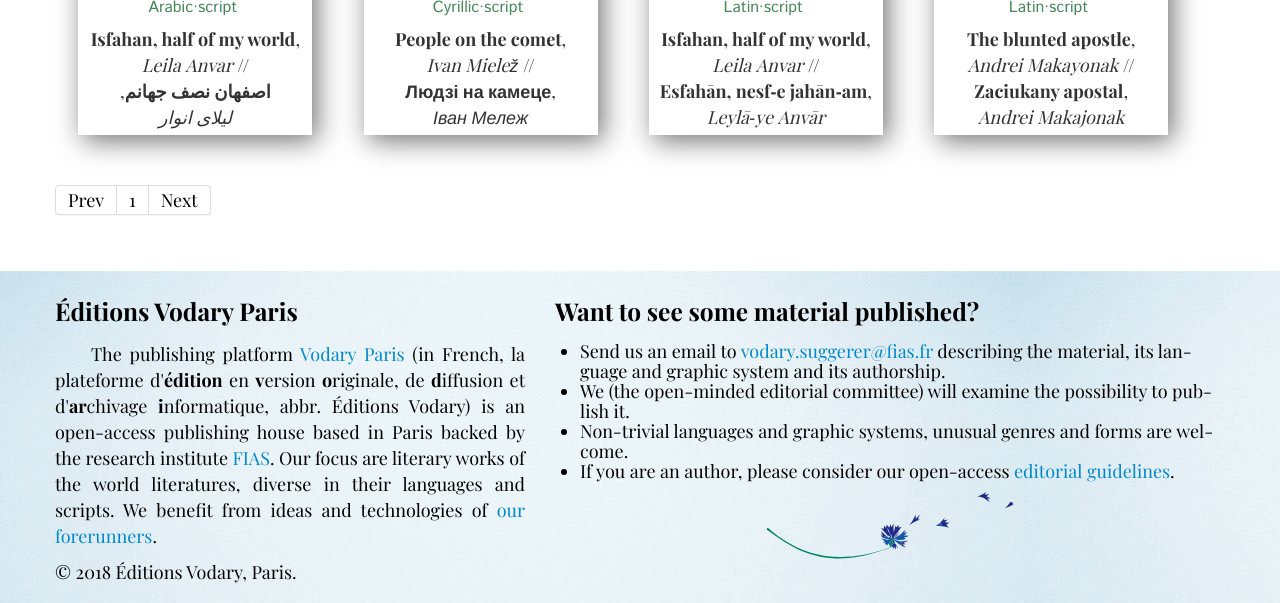
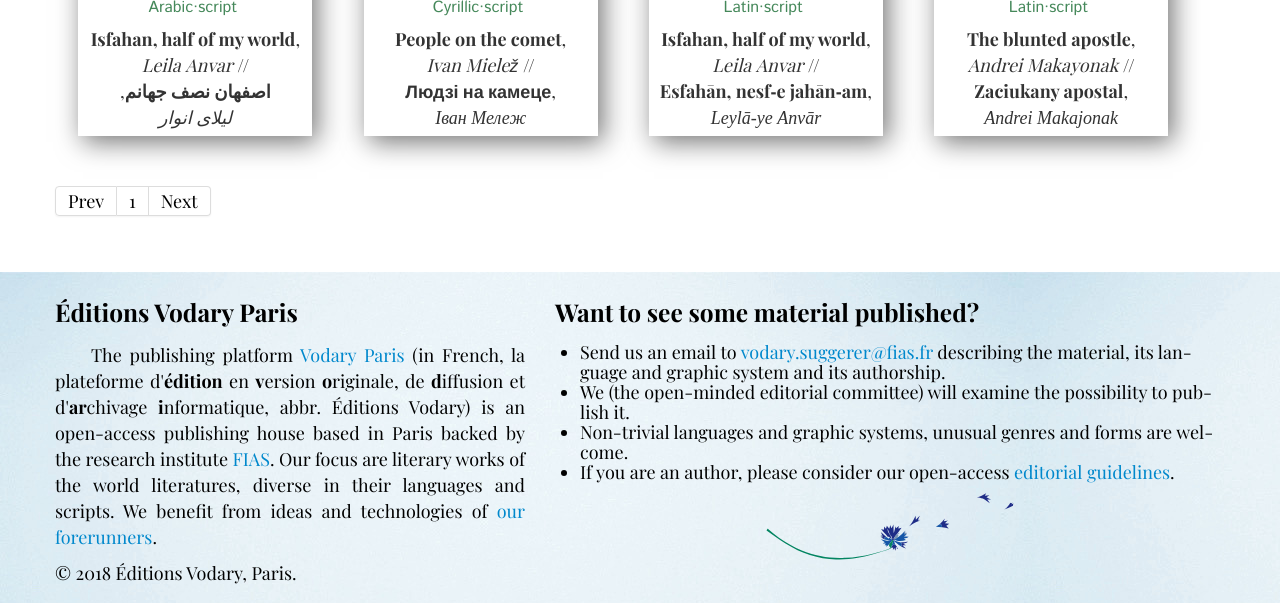
Before and after one commit to mlare/vodary, a Jekyll site: the page built from index.html, in a window 1280 px wide. Shown: the part 650-1253 px from the top of the page. Built offline with Jekyll 4.4.1, drawn with Linux system fonts in a browser that asks for light colours; some web fonts are replaced; Markdown is read by kramdown in place of the engine named in the settings; the list of posts is cut into pages by our own code.

Commit message:
Update postwidget.html

```diff
--- a/_includes/postwidget.html
+++ b/_includes/postwidget.html
@@ -5,5 +5,5 @@
 {% if post.tags %}{% for tag in post.tags %}{% capture tag_name %}{{ tag }}{% endcapture %}
 <nobr>{{ tag_name }}</nobr>&nbsp;{% endfor %}{% endif %}</div></div>
 <div class="item-name">
-<strong>{{ post.title }}</strong>, <i font-family:serif;>{{ post.author }}</i> //<br><strong>{{ post.ortitle }}</strong>, <i font-family:serif;>{{ post.orauthor }}</i>
+<strong>{{ post.title }}</strong>, <i font-family:serif;>{{ post.author }}</i> //<br><span {% if page.tags contains "Arabic·script" %}class="arabic"{% endif %}><strong>{{ post.ortitle }}</strong>, <i style="font-family:serif;{% if page.tags contains "Arabic·script" %}font-style: normal;{% endif %}">{{ post.orauthor }}</i></span>
 </div>
```
